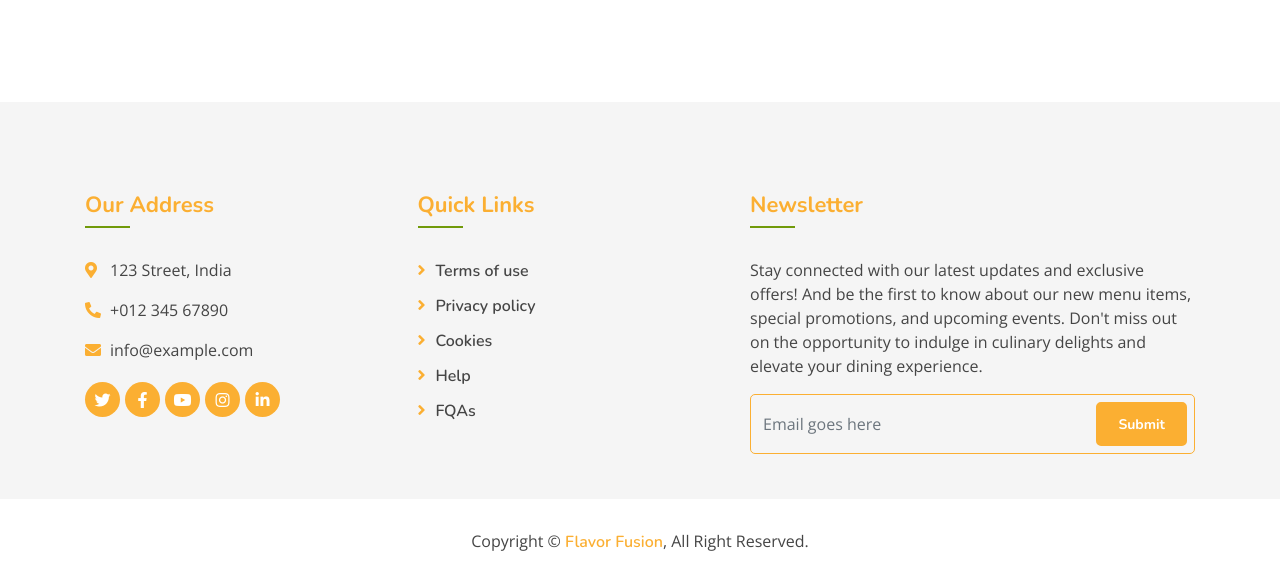
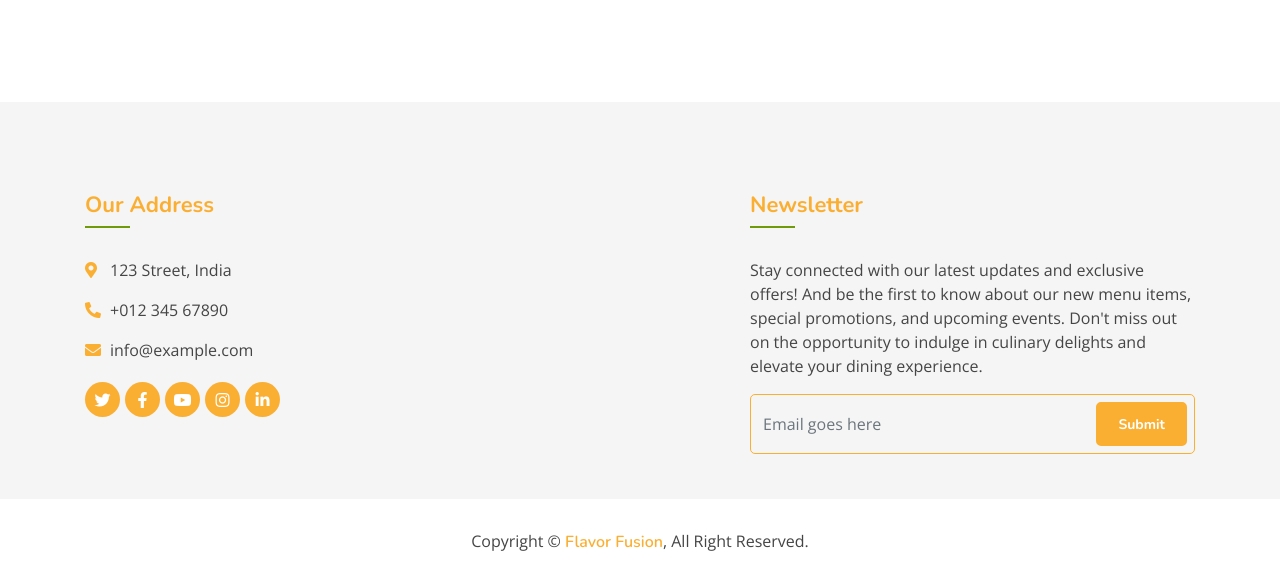
Before and after one commit to B-M-Aishwarya/flavorfusion, a Django app: page /about/ in a window 1280 px wide. Shown: the part 1046-1630 px from the top of the page. Run offline with Django 4.2, Linux system fonts and the light colour scheme; some libraries are stand-ins or nearby versions.

Commit message:
Update base.html

```diff
--- a/template/base.html
+++ b/template/base.html
@@ -91,16 +91,7 @@
                                     </div>
                                 </div>
                             </div>
-                            <div class="col-md-6">
-                                <div class="footer-link">
-                                    <h2>Quick Links</h2>
-                                    <a href="">Terms of use</a>
-                                    <a href="">Privacy policy</a>
-                                    <a href="">Cookies</a>
-                                    <a href="">Help</a>
-                                    <a href="">FQAs</a>
-                                </div>
-                            </div>
+
                         </div>
                     </div>
                     <div class="col-lg-5">
```
